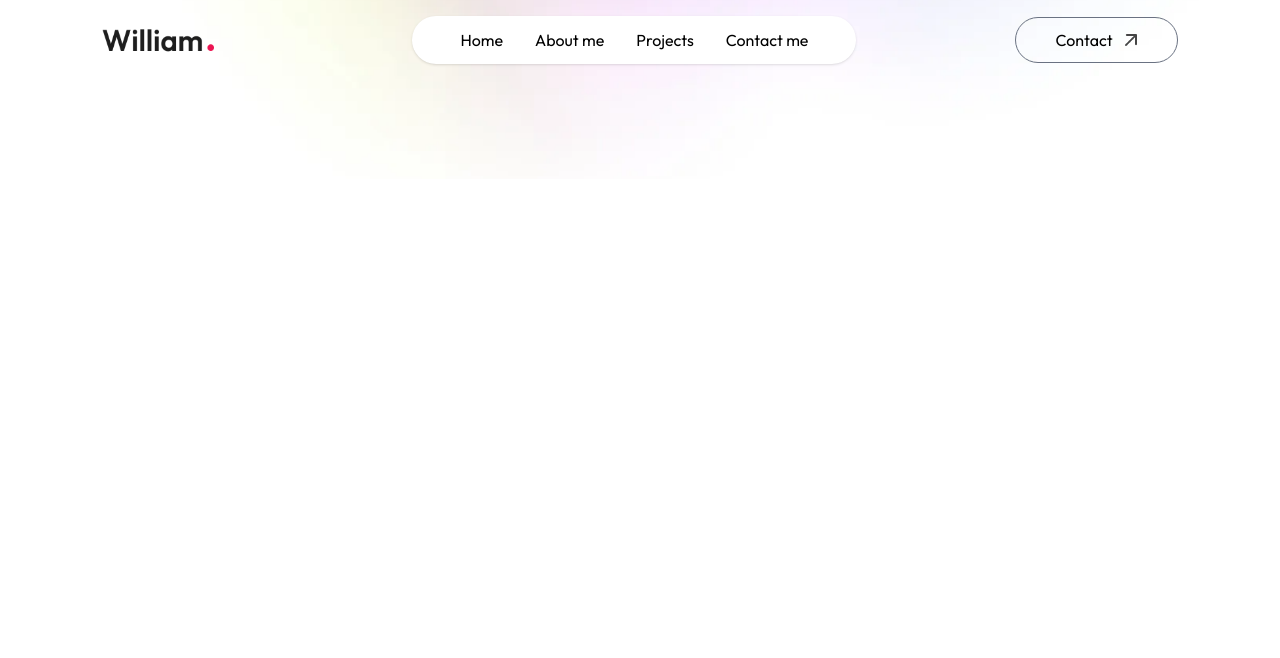
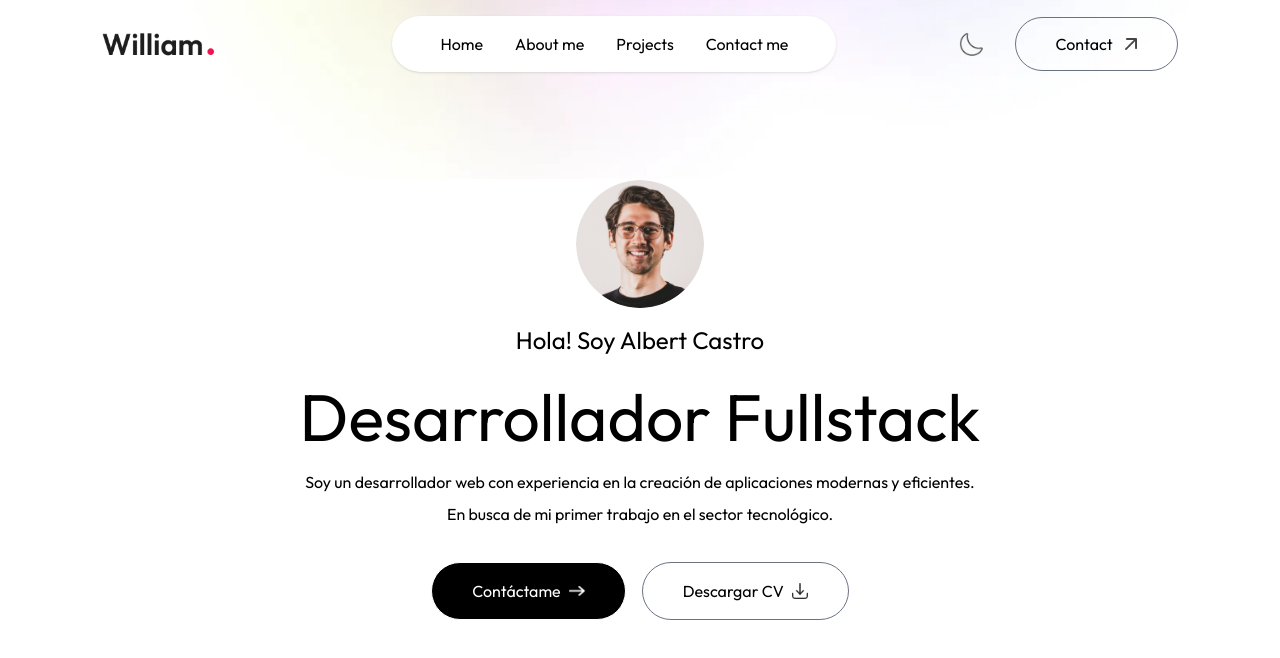
Before and after one commit to BeruzDev/next-portfolio, a Next.js app: page / in a window 1280 px wide. Shown: the top 658 px of the page. Built offline with nearby package versions, Linux system fonts and the light colour scheme.

Commit message:
Header done!

```diff
--- /dev/null
+++ b/app/components/Header.jsx
@@ -0,0 +1,58 @@
+import { assets } from '@/assets/assets'
+import Image from 'next/image'
+import React from 'react'
+
+const Header = () => {
+  return (
+    <div className="w-11/12 max-w-3xl text-center mx-auto h-screen flex flex-col items-center justify-center gap-4">
+      <div>
+        <Image
+          src={assets.profile_img}
+          alt="Profile Image"
+          className="rounded-full w-32"
+        />
+      </div>
+      <h3 className="flex items-end gap-2 text-xl md:text-2xl mb-3">
+        Hola! Soy Albert Castro{' '}
+      </h3>
+
+      <h1 className="text-3xl sm:text-6xl lg:text-[66px]">
+        Desarrollador Fullstack
+      </h1>
+
+      <p className="max-w-2xl mx-auto">
+        Soy un desarrollador web con experiencia en la creación de aplicaciones
+        modernas y eficientes. En busca de mi primer trabajo en el sector
+        tecnológico.
+      </p>
+
+      <div className="flex flex-col sm:flex-row items-center gap-4 mt-4">
+        <a
+          href="#contact"
+          className="px-10 py-3 border border-white rounded-full bg-black text-white flex items-center gap-2"
+        >
+          Contáctame{' '}
+          <Image
+            src={assets.right_arrow_white}
+            alt="Right Arrow Icon"
+            className="w-4"
+          />
+        </a>
+        <a
+          href="/cv.pdf"
+          download
+          className="px-10 py-3 border rounded-full border-gray-500 flex items-center gap-2"
+        >
+          Descargar CV{' '}
+          <Image
+            src={assets.download_icon}
+            alt="Right Arrow Icon"
+            className="w-4"
+          />
+        </a>
+      </div>
+    </div>
+  )
+}
+
+export default Header
--- a/app/components/Navbar.jsx
+++ b/app/components/Navbar.jsx
@@ -1,29 +1,96 @@
-import React from 'react'
+import React, { useRef } from 'react'
 import Image from 'next/image'
 import { assets } from '@/assets/assets'
 
 const Navbar = () => {
+  const sideMenuRef = useRef()
+  const openMenu = () => {
+    sideMenuRef.current.style.transform = 'translateX(-16rem)'
+  }
+  const closeMenu = () => {
+    sideMenuRef.current.style.transform = 'translateX(16rem)'
+  }
+
   return (
     <>
-			<div className='fixed top-0 right-0 w-11/12 -z-10 translate-y-[-80%]'>
-				<Image src={assets.header_bg_color} alt='background' className='w-full'/>
+      <div className="fixed top-0 right-0 w-11/12 -z-10 translate-y-[-80%]">
+        <Image
+          src={assets.header_bg_color}
+          alt="background"
+          className="w-full"
+        />
       </div>
 
-			<nav className='w-full fixed px-5 lg:px-8 xl:px-[8%] py-4 flex items-center justify-between z-50'>
-				<a href='#top'>
-					<Image src={assets.logo} alt='Logo' className='w-28 cursor-pointer mr-14'/>
+      <nav className="w-full fixed px-5 lg:px-8 xl:px-[8%] py-4 flex items-center justify-between z-50">
+        <a href="#top">
+          <Image
+            src={assets.logo}
+            alt="Logo"
+            className="w-28 cursor-pointer mr-14"
+          />
         </a>
 
-				<ul className='hidden md:flex items-center gap-6 lg:gap-8 rounded-full px-12 py-3 bg-white shadow-sm bg-opacity-50'>
-					<li><a href='#top'>Home</a></li>
-					<li><a href='#about'>About me</a></li>
-					<li><a href='#projects'>Projects</a></li>
-					<li><a href='#contact'>Contact me</a></li>
+        <ul className="hidden md:flex items-center gap-6 lg:gap-8 rounded-full px-12 py-3 bg-white shadow-sm bg-opacity-50">
+          <li>
+            <a href="#top">Home</a>
+          </li>
+          <li>
+            <a href="#about">About me</a>
+          </li>
+          <li>
+            <a href="#projects">Projects</a>
+          </li>
+          <li>
+            <a href="#contact">Contact me</a>
+          </li>
         </ul>
 
-				<div>
-					<a href='#contact' className='hidden lg:flex items-center gap-3 px-10 py-2.5 border border-gray-500 rounded-full ml-4'>Contact <Image src={assets.arrow_icon} alt='Contact' className='w-3'/></a>
+        <div className="flex items-center gap-4">
+          <button>
+            <Image src={assets.moon_icon} alt="Change theme" className="w-6 cursor-pointer" />
+          </button>
+
+          <a
+            href="#contact"
+            className="hidden lg:flex items-center gap-3 px-10 py-2.5 border border-gray-500 rounded-full ml-4"
+          >
+            Contact{' '}
+            <Image src={assets.arrow_icon} alt="Contact" className="w-3" />
+          </a>
+
+          <button className="block md:hidden ml-3" onClick={openMenu}>
+            <Image src={assets.menu_black} alt="Menu" className="w-6 cursor-pointer" />
+          </button>
         </div>
+
+        {/* Mobile menu */}
+
+        <ul
+          ref={sideMenuRef}
+          className="flex md:hidden flex-col gap-4 py-20 px-10 fixed -right-64 top-0
+				bottom-0 w-64 z-50 h-screen bg-rose-50 transition duration-500"
+        >
+          <div className="absolute right-6 top-6" onClick={closeMenu}>
+            <Image
+              src={assets.close_black}
+              alt="Close menu"
+              className="w-5 cursor-pointer"
+            />
+          </div>
+
+          <li onClick={closeMenu}>
+            <a href="#top">Home</a>
+          </li>
+          <li onClick={closeMenu}>
+            <a href="#about">About me</a>
+          </li>
+          <li onClick={closeMenu}>
+            <a href="#projects">Projects</a>
+          </li>
+          <li onClick={closeMenu}>
+            <a href="#contact">Contact me</a>
+          </li>
+        </ul>
       </nav>
     </>
   )
--- a/app/layout.js
+++ b/app/layout.js
@@ -15,7 +15,7 @@ export default function RootLayout({ children }) {
   return (
     <html lang="en">
       <body
-        className={`${outfit.className} antialiased`}
+        className={`${outfit.className} antialiased leading-8 overflow-x-hidden`}
       >
         {children}
       </body>
--- a/app/page.js
+++ b/app/page.js
@@ -1,10 +1,12 @@
 'use client'
 import Navbar from "./components/Navbar";
+import Header from "./components/Header";
 
 export default function Home() {
   return (
     <>
       <Navbar />
+      <Header />
     </>
   );
 }
```
Also changed, not shown: 2 other files (tests, documents, lock files or other folders). Lines whose indentation alone changed are shown as unchanged.
